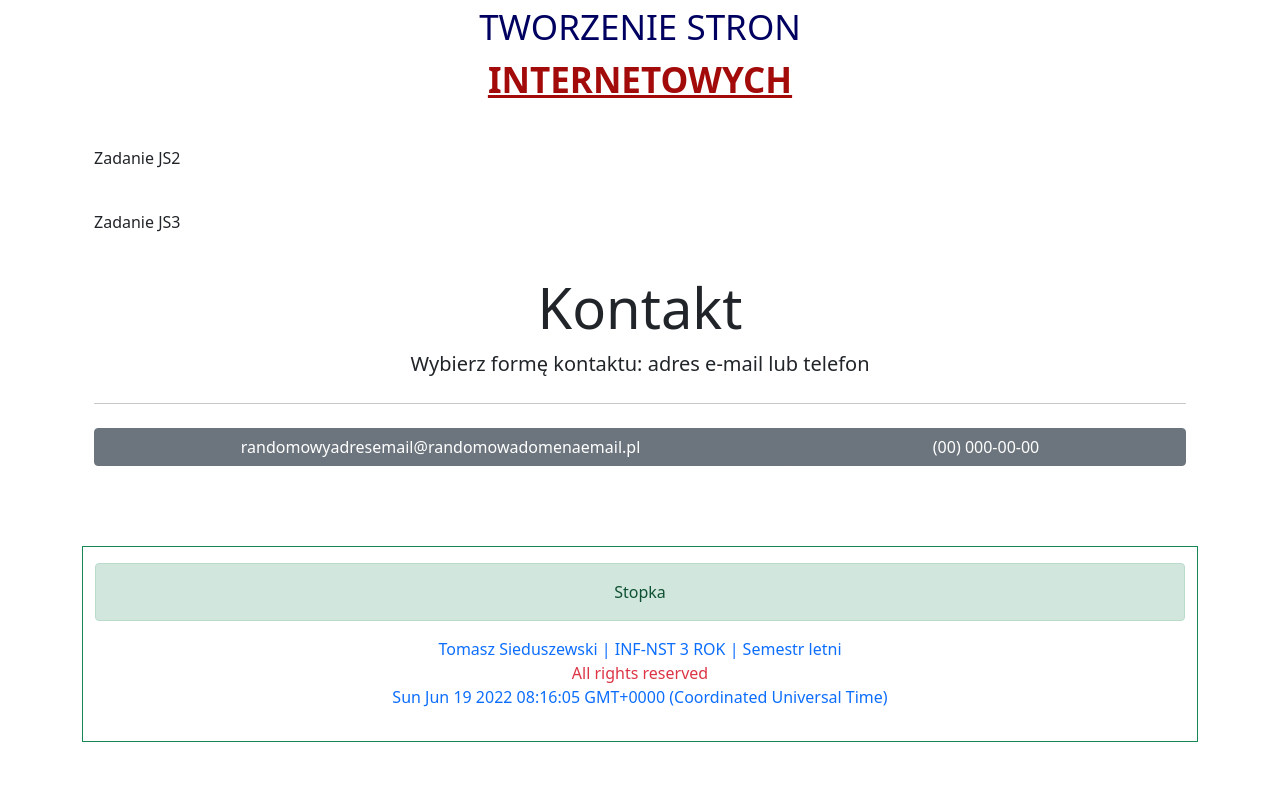
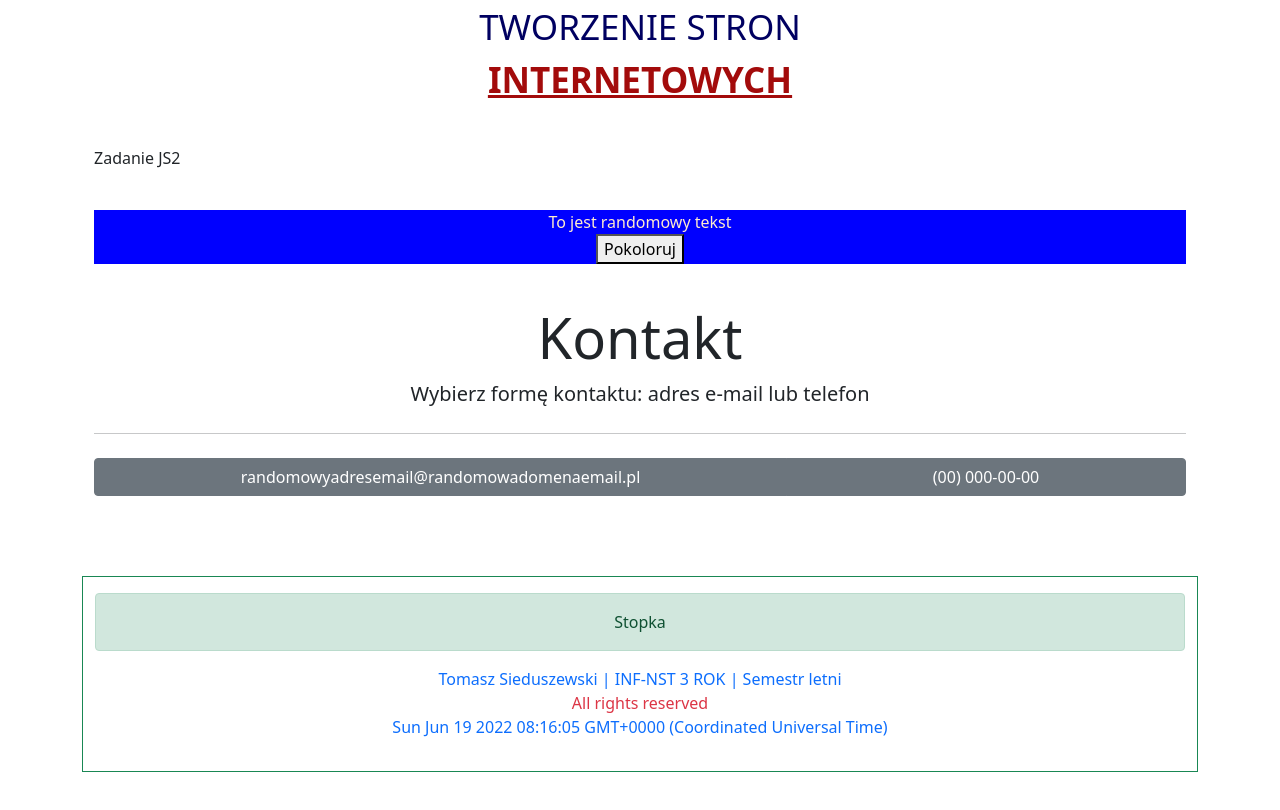
Before and after one commit to TSieduszewski/Technologie-internetowe, a plain HTML site: page index.html in a window 1280 px wide. Shown: the part 1231-2041 px from the top of the page. Drawn offline with nearby package versions, Linux system fonts and the light colour scheme.

Commit message:
Zadanie 4

```diff
--- a/index.html
+++ b/index.html
@@ -13,12 +13,13 @@
     <title>Technologie informacyjne</title>
 
     <style>
-        .firstLine{
+        .firstLine {
             color: rgb(0, 0, 97);
             text-transform: uppercase;
             font-size: 35px;
         }
-        .secondLine{
+
+        .secondLine {
             color: rgb(163, 11, 11);
             text-decoration: underline;
             text-transform: uppercase;
@@ -26,6 +27,12 @@
             font-weight: bold;
             font-size: 35px;
         }
+
+        .exerciseNo4 {
+            background-color: blue;
+            color: blanchedalmond;
+        }
+
     </style>
 </head>
 
@@ -136,7 +143,7 @@
 
                             break;
                         case 2:
-                            newTitle += '</br><span class="secondLine">' + word +'</span>';
+                            newTitle += '</br><span class="secondLine">' + word + '</span>';
 
                             break;
                         default:
@@ -155,8 +162,23 @@
             Zadanie JS2
         </div>
 
-        <div class="container my-2 py-3">
-            Zadanie JS3
+        <div class="container my-2 py-3 text-center">
+
+            <div id="exerciseNo4" class="exerciseNo4">
+                <span>To jest randomowy tekst</span></br>
+                <button type="button" onclick="change()">Pokoloruj</button>
+                <script>
+                    function change() {
+                        const randomColor = Math.floor(Math.random()*16777215).toString(16);
+                        document.getElementById("exerciseNo4").style.backgroundColor = "#" + randomColor;
+
+                        const randomTextColor = Math.floor(Math.random()*16777215).toString(16);
+                        document.getElementById("exerciseNo4").style.color = "#" + randomTextColor;
+                    }
+                </script>
+
+            </div>
+
         </div>
 
         <div class="container my-2 py-3">
```
